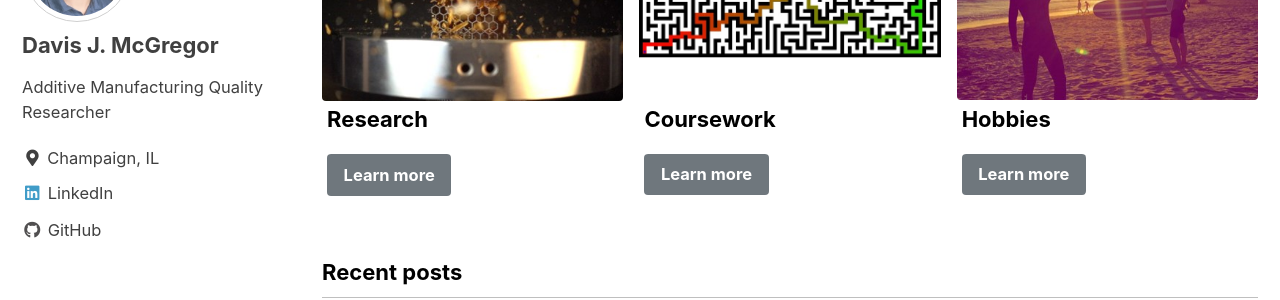
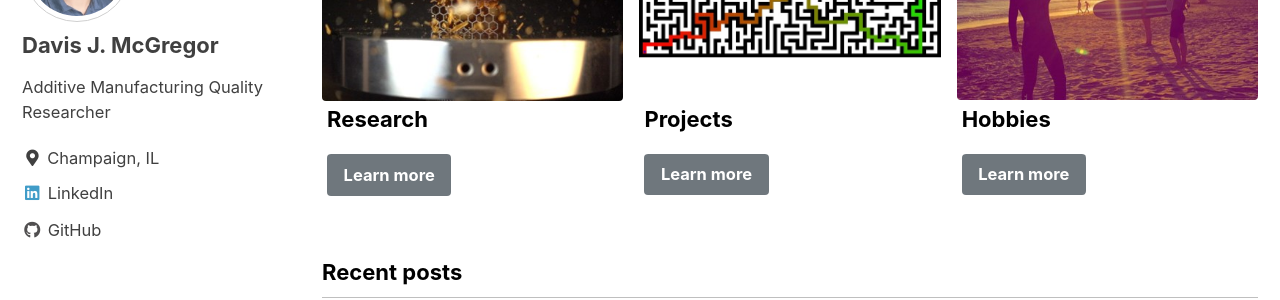
Before and after one commit to djmcgregor/djmcgregor.github.io, a Jekyll site: the page built from index.html, in a window 1280 px wide and 900 px high, scrolled down 624 px. Shown: the part 154-454 px from the top of the window. Built offline with Jekyll 4.4.1, drawn with Linux system fonts in a browser that asks for light colours; cached includes are drawn as plain includes; the list of posts is cut into pages by our own code.

```diff
--- a/index.html
+++ b/index.html
@@ -22,9 +22,9 @@ feature_row:
     # btn_label: "Learn More"
   - image_path: /assets/images/home/solve_maze_411x274.jpg
     alt: "A* search maze solver"
-    title: "Coursework"
+    title: "Projects"
     # excerpt: "Academic projects and content"
-    url: "/coursework/"
+    url: "/projects/"
     btn_class: "btn--primary"
     # btn_label: "Learn More"
   - image_path: /assets/images/home/endless_summer_411x274.jpg
```
Also changed, not shown: _pages/research.md (+1 -1 lines), README.md (added).
